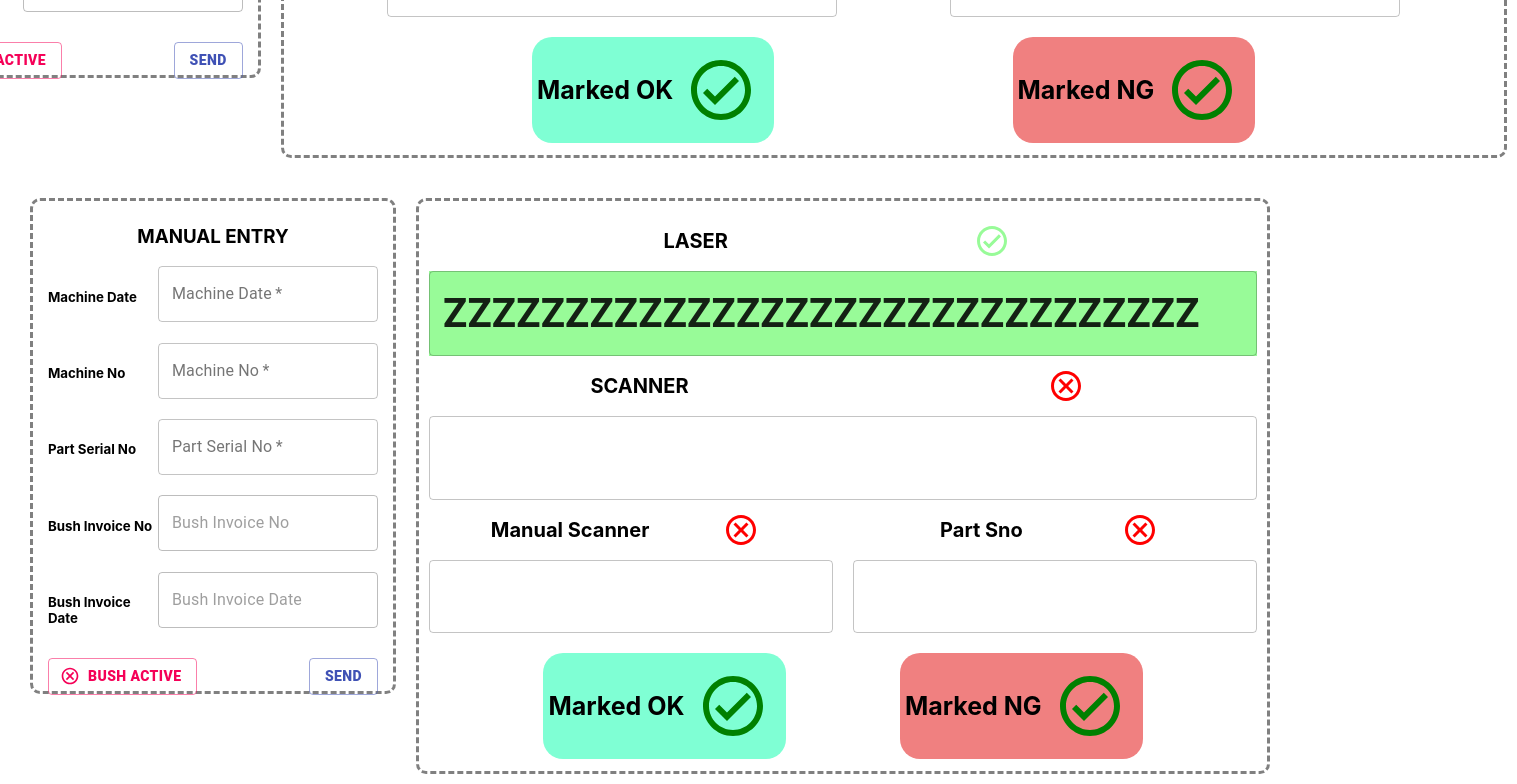
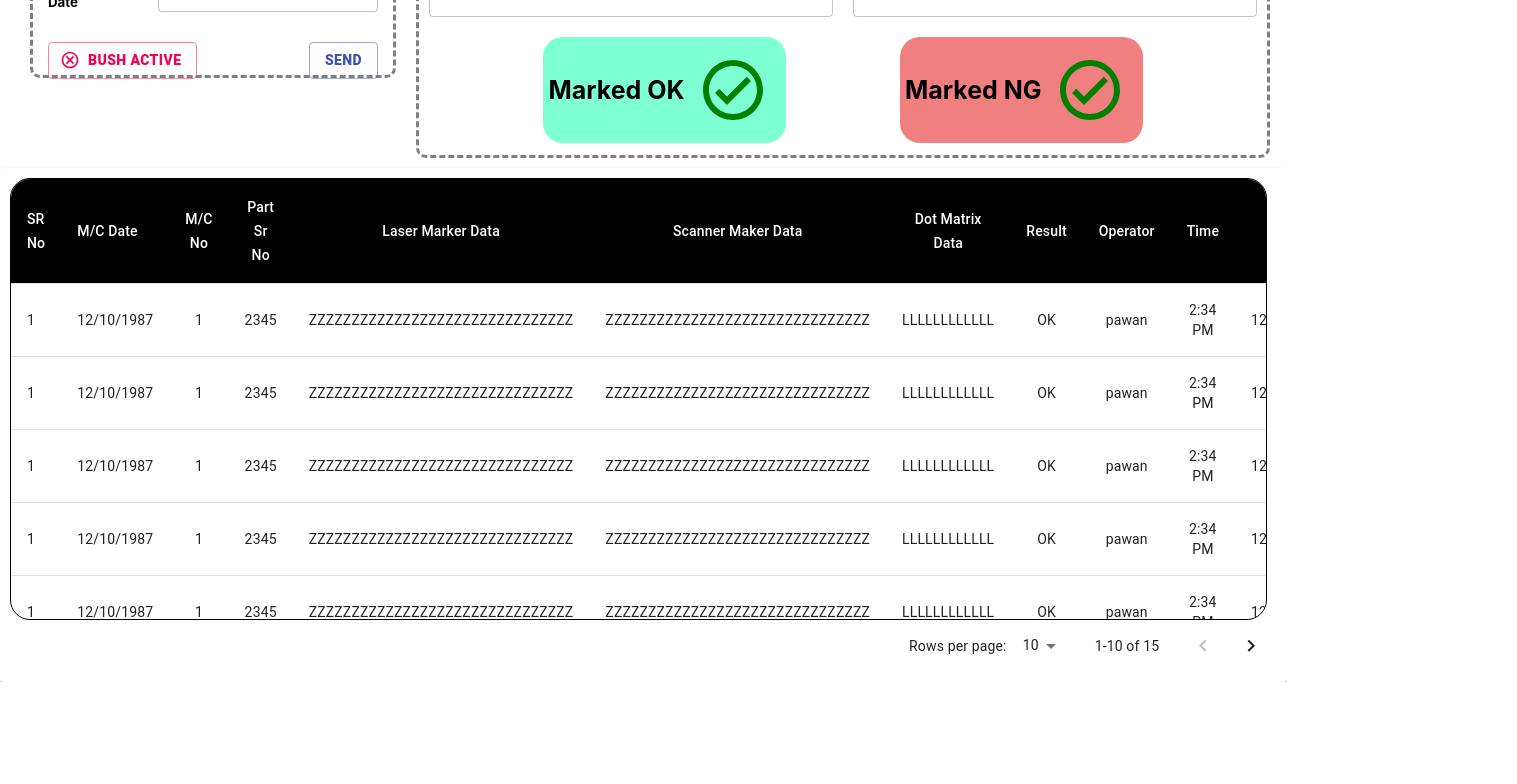
Before and after one commit to akshit871/socket_react_client, a React (Create React App) app: page /rico_homePage in a window 1280 px wide. Shown: the part 448-1232 px from the top of the page, 1517 px wide, since content can reach past the window. After the commit the page ends 1130 px from the top, so only its background shows below. Built offline with nearby package versions, Linux system fonts and the light colour scheme.

Commit message:
added table component for excel data display

```diff
--- /dev/null
+++ b/src/components/exceltable/excel.js
@@ -0,0 +1,461 @@
+import React from "react";
+import { withStyles, makeStyles } from "@material-ui/core/styles";
+import Paper from "@material-ui/core/Paper";
+import Table from "@material-ui/core/Table";
+import TableBody from "@material-ui/core/TableBody";
+import TableCell from "@material-ui/core/TableCell";
+import TableContainer from "@material-ui/core/TableContainer";
+import TableHead from "@material-ui/core/TableHead";
+import TablePagination from "@material-ui/core/TablePagination";
+import TableRow from "@material-ui/core/TableRow";
+
+const StyledTableCell = withStyles((theme) => ({
+  head: {
+    backgroundColor: theme.palette.common.black,
+    color: theme.palette.common.white,
+  },
+  body: {
+    fontSize: 14,
+  },
+}))(TableCell);
+
+const StyledTableRow = withStyles((theme) => ({
+  root: {
+    "&:nth-of-type(odd)": {
+      backgroundColor: theme.palette.action.hover,
+    },
+  },
+}))(TableRow);
+
+const columns = [
+  { id: "srno", label: "SR No", minWidth: 4 },
+  { id: "mcd", label: "M/C Date", minWidth: 20 },
+  {
+    id: "mcn",
+    label: "M/C No",
+    minWidth: 3,
+    align: "center",
+  },
+  {
+    id: "psno",
+    label: "Part Sr No",
+    minWidth: 8,
+    align: "center",
+  },
+  {
+    id: "laser",
+    label: "Laser Marker Data",
+    minWidth: 40,
+    align: "center",
+  },
+  {
+    id: "scanner",
+    label: "Scanner Maker Data",
+    minWidth: 40,
+    align: "center",
+  },
+  {
+    id: "dot",
+    label: "Dot Matrix Data",
+    minWidth: 30,
+    align: "center",
+  },
+  {
+    id: "result",
+    label: "Result",
+    minWidth: 4,
+    align: "center",
+  },
+  {
+    id: "operator",
+    label: "Operator",
+    minWidth: 15,
+    align: "center",
+  },
+  {
+    id: "time",
+    label: "Time",
+    minWidth: 20,
+    align: "center",
+  },
+  {
+    id: "date",
+    label: "Date",
+    minWidth: 20,
+    align: "center",
+  },
+  {
+    id: "model",
+    label: "Model",
+    minWidth: 30,
+    align: "center",
+  },
+  {
+    id: "bino",
+    label: "BI No",
+    minWidth: 10,
+    align: "center",
+  },
+  {
+    id: "bid",
+    label: "BI Date",
+    minWidth: 15,
+    align: "center",
+  },
+];
+
+function createData(
+  srno,
+  mcd,
+  mcn,
+  psno,
+  laser,
+  scanner,
+  dot,
+  result,
+  operator,
+  time,
+  date,
+  model,
+  bino,
+  bid
+) {
+  return {
+    srno,
+    mcd,
+    mcn,
+    psno,
+    laser,
+    scanner,
+    dot,
+    result,
+    operator,
+    time,
+    date,
+    model,
+    bino,
+    bid,
+  };
+}
+
+const rows = [
+  createData(
+    1,
+    "12/10/1987",
+    1,
+    2345,
+    Array(31).fill("Z").join(""),
+    Array(31).fill("Z").join(""),
+    Array(12).fill("L").join(""),
+    "OK",
+    "pawan",
+    "2:34 PM",
+    "12/23/2021",
+    Array(7).fill("Z").join(""),
+    234,
+    "12/23/2021"
+  ),
+  createData(
+    1,
+    "12/10/1987",
+    1,
+    2345,
+    Array(31).fill("Z").join(""),
+    Array(31).fill("Z").join(""),
+    Array(12).fill("L").join(""),
+    "OK",
+    "pawan",
+    "2:34 PM",
+    "12/23/2021",
+    Array(7).fill("Z").join(""),
+    234,
+    "12/23/2021"
+  ),
+  createData(
+    1,
+    "12/10/1987",
+    1,
+    2345,
+    Array(31).fill("Z").join(""),
+    Array(31).fill("Z").join(""),
+    Array(12).fill("L").join(""),
+    "OK",
+    "pawan",
+    "2:34 PM",
+    "12/23/2021",
+    Array(7).fill("Z").join(""),
+    234,
+    "12/23/2021"
+  ),
+  createData(
+    1,
+    "12/10/1987",
+    1,
+    2345,
+    Array(31).fill("Z").join(""),
+    Array(31).fill("Z").join(""),
+    Array(12).fill("L").join(""),
+    "OK",
+    "pawan",
+    "2:34 PM",
+    "12/23/2021",
+    Array(7).fill("Z").join(""),
+    234,
+    "12/23/2021"
+  ),
+  createData(
+    1,
+    "12/10/1987",
+    1,
+    2345,
+    Array(31).fill("Z").join(""),
+    Array(31).fill("Z").join(""),
+    Array(12).fill("L").join(""),
+    "OK",
+    "pawan",
+    "2:34 PM",
+    "12/23/2021",
+    Array(7).fill("Z").join(""),
+    234,
+    "12/23/2021"
+  ),
+  createData(
+    1,
+    "12/10/1987",
+    1,
+    2345,
+    Array(31).fill("Z").join(""),
+    Array(31).fill("Z").join(""),
+    Array(12).fill("L").join(""),
+    "OK",
+    "pawan",
+    "2:34 PM",
+    "12/23/2021",
+    Array(7).fill("Z").join(""),
+    234,
+    "12/23/2021"
+  ),
+  createData(
+    1,
+    "12/10/1987",
+    1,
+    2345,
+    Array(31).fill("Z").join(""),
+    Array(31).fill("Z").join(""),
+    Array(12).fill("L").join(""),
+    "OK",
+    "pawan",
+    "2:34 PM",
+    "12/23/2021",
+    Array(7).fill("Z").join(""),
+    234,
+    "12/23/2021"
+  ),
+  createData(
+    1,
+    "12/10/1987",
+    1,
+    2345,
+    Array(31).fill("Z").join(""),
+    Array(31).fill("Z").join(""),
+    Array(12).fill("L").join(""),
+    "OK",
+    "pawan",
+    "2:34 PM",
+    "12/23/2021",
+    Array(7).fill("Z").join(""),
+    234,
+    "12/23/2021"
+  ),
+  createData(
+    1,
+    "12/10/1987",
+    1,
+    2345,
+    Array(31).fill("Z").join(""),
+    Array(31).fill("Z").join(""),
+    Array(12).fill("L").join(""),
+    "OK",
+    "pawan",
+    "2:34 PM",
+    "12/23/2021",
+    Array(7).fill("Z").join(""),
+    234,
+    "12/23/2021"
+  ),
+  createData(
+    1,
+    "12/10/1987",
+    1,
+    2345,
+    Array(31).fill("Z").join(""),
+    Array(31).fill("Z").join(""),
+    Array(12).fill("L").join(""),
+    "OK",
+    "pawan",
+    "2:34 PM",
+    "12/23/2021",
+    Array(7).fill("Z").join(""),
+    234,
+    "12/23/2021"
+  ),
+  createData(
+    1,
+    "12/10/1987",
+    1,
+    2345,
+    Array(31).fill("Z").join(""),
+    Array(31).fill("Z").join(""),
+    Array(12).fill("L").join(""),
+    "OK",
+    "pawan",
+    "2:34 PM",
+    "12/23/2021",
+    Array(7).fill("Z").join(""),
+    234,
+    "12/23/2021"
+  ),
+  createData(
+    1,
+    "12/10/1987",
+    1,
+    2345,
+    Array(31).fill("Z").join(""),
+    Array(31).fill("Z").join(""),
+    Array(12).fill("L").join(""),
+    "OK",
+    "pawan",
+    "2:34 PM",
+    "12/23/2021",
+    Array(7).fill("Z").join(""),
+    234,
+    "12/23/2021"
+  ),
+  createData(
+    1,
+    "12/10/1987",
+    1,
+    2345,
+    Array(31).fill("Z").join(""),
+    Array(31).fill("Z").join(""),
+    Array(12).fill("L").join(""),
+    "OK",
+    "pawan",
+    "2:34 PM",
+    "12/23/2021",
+    Array(7).fill("Z").join(""),
+    234,
+    "12/23/2021"
+  ),
+  createData(
+    1,
+    "12/10/1987",
+    1,
+    2345,
+    Array(31).fill("Z").join(""),
+    Array(31).fill("Z").join(""),
+    Array(12).fill("L").join(""),
+    "OK",
+    "pawan",
+    "2:34 PM",
+    "12/23/2021",
+    Array(7).fill("Z").join(""),
+    234,
+    "12/23/2021"
+  ),
+  createData(
+    1,
+    "12/10/1987",
+    1,
+    2345,
+    Array(31).fill("Z").join(""),
+    Array(31).fill("Z").join(""),
+    Array(12).fill("L").join(""),
+    "OK",
+    "pawan",
+    "2:34 PM",
+    "12/23/2021",
+    Array(7).fill("Z").join(""),
+    234,
+    "12/23/2021"
+  ),
+];
+
+const useStyles = makeStyles({
+  root: {
+    width: "99vw",
+    padding: "10px",
+  },
+  container: {
+    width: "99%",
+    maxHeight: 440,
+    borderRadius: "20px",
+    border: `1px solid black`,
+  },
+});
+
+export default function StickyHeadTable() {
+  const classes = useStyles();
+  const [page, setPage] = React.useState(0);
+  const [rowsPerPage, setRowsPerPage] = React.useState(10);
+
+  const handleChangePage = (event, newPage) => {
+    setPage(newPage);
+  };
+
+  const handleChangeRowsPerPage = (event) => {
+    setRowsPerPage(+event.target.value);
+    setPage(0);
+  };
+
+  return (
+    <Paper className={classes.root}>
+      <TableContainer className={classes.container}>
+        <Table stickyHeader aria-label="sticky table">
+          <TableHead>
+            <TableRow>
+              {columns.map((column) => (
+                <StyledTableCell
+                  key={column.id}
+                  align={column.align}
+                  style={{ minWidth: column.minWidth }}
+                >
+                  {column.label}
+                </StyledTableCell>
+              ))}
+            </TableRow>
+          </TableHead>
+          <TableBody>
+            {rows
+              .slice(page * rowsPerPage, page * rowsPerPage + rowsPerPage)
+              .map((row) => {
+                return (
+                  <TableRow hover role="checkbox" tabIndex={-1} key={row.code}>
+                    {columns.map((column) => {
+                      const value = row[column.id];
+                      return (
+                        <TableCell key={column.id} align={column.align}>
+                          {column.format && typeof value === "number"
+                            ? column.format(value)
+                            : value}
+                        </TableCell>
+                      );
+                    })}
+                  </TableRow>
+                );
+              })}
+          </TableBody>
+        </Table>
+      </TableContainer>
+      <TablePagination
+        rowsPerPageOptions={[10, 25, 100]}
+        component="div"
+        count={rows.length}
+        rowsPerPage={rowsPerPage}
+        page={page}
+        onChangePage={handleChangePage}
+        onChangeRowsPerPage={handleChangeRowsPerPage}
+      />
+    </Paper>
+  );
+}
--- a/src/components/homepage/hm.module.css
+++ b/src/components/homepage/hm.module.css
@@ -5,3 +5,7 @@
   align-content: center;
   padding: 10px;
 }
+.lay {
+  display: flex;
+  flex-direction: column;
+}
--- a/src/components/homepage/homepage.js
+++ b/src/components/homepage/homepage.js
@@ -1,13 +1,17 @@
 import React from "react";
+import StickyHeadTable from "../exceltable/excel";
 import ManulEntry from "../manualEntry/ManulEntry";
 import Mid from "../midSection/Mid";
 import styles from "./hm.module.css";
 
 function homepage() {
   return (
-    <div className={styles.gridParent}>
-      <ManulEntry />
-      <Mid />
+    <div className={styles.lay}>
+      <div className={styles.gridParent}>
+        <ManulEntry />
+        <Mid />
+      </div>
+      <StickyHeadTable />
     </div>
   );
 }
--- a/src/components/login/login.js
+++ b/src/components/login/login.js
@@ -21,15 +21,10 @@ function Login() {
     return <Redirect to="/rico_homePage" />;
   }
   return (
-    <Router>
     <div className={styles.parent}>
       <div className={styles.login_form}>
         <h1>LOGIN</h1>
-          <TextField
-            id="outlined-basic89"
-            label="USERNAME"
-            variant="outlined"
-          />
+        <TextField id="outlined-basic89" label="USERNAME" variant="outlined" />
         <TextField
           id="outlined-basic90"
           type="password"
@@ -40,13 +35,7 @@ function Login() {
           Sign In
         </Button>
       </div>
-        <Switch>
-          <Route path="/rico_homePage">
-            <Homepage />
-          </Route>
-        </Switch>
     </div>
-    </Router>
   );
 }
 
--- a/src/components/midSection/Mid.js
+++ b/src/components/midSection/Mid.js
@@ -100,9 +100,12 @@ export const Mid = ({
             )}
           </div>
           <TextField
-            id="outlined-basic1"
+            id="outlined-basic123"
             variant="outlined"
             autoComplete="off"
+            InputProps={{
+              readOnly: true,
+            }}
             size="medium"
             value={laserdt}
             fullWidth
@@ -130,9 +133,12 @@ export const Mid = ({
             )}
           </div>
           <TextField
-            id="outlined-basic1"
+            id="outlined-basic134"
             variant="outlined"
             autoComplete="off"
+            InputProps={{
+              readOnly: true,
+            }}
             size="medium"
             value={scannerdt}
             fullWidth
@@ -161,9 +167,12 @@ export const Mid = ({
             )}
           </div>
           <TextField
-            id="outlined-basic1"
+            id="outlined-basic156"
             variant="outlined"
             autoComplete="off"
+            InputProps={{
+              readOnly: true,
+            }}
             size="medium"
             value={mnlscanner}
             fullWidth
@@ -190,9 +199,12 @@ export const Mid = ({
             )}
           </div>
           <TextField
-            id="outlined-basic1"
+            id="outlined-basic121"
             variant="outlined"
             autoComplete="off"
+            InputProps={{
+              readOnly: true,
+            }}
             size="medium"
             value={psno}
             fullWidth
```
Also changed, not shown: src/App.js (+3 -4 lines), src/components/exceltable/exc.module.css (added). Lines whose indentation alone changed are shown as unchanged.
